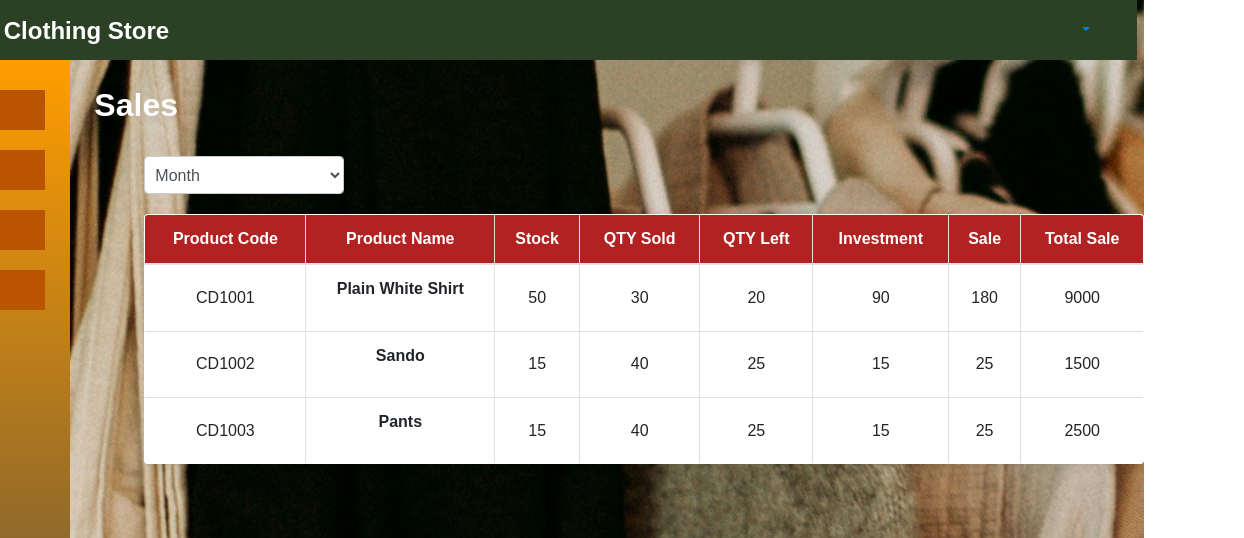
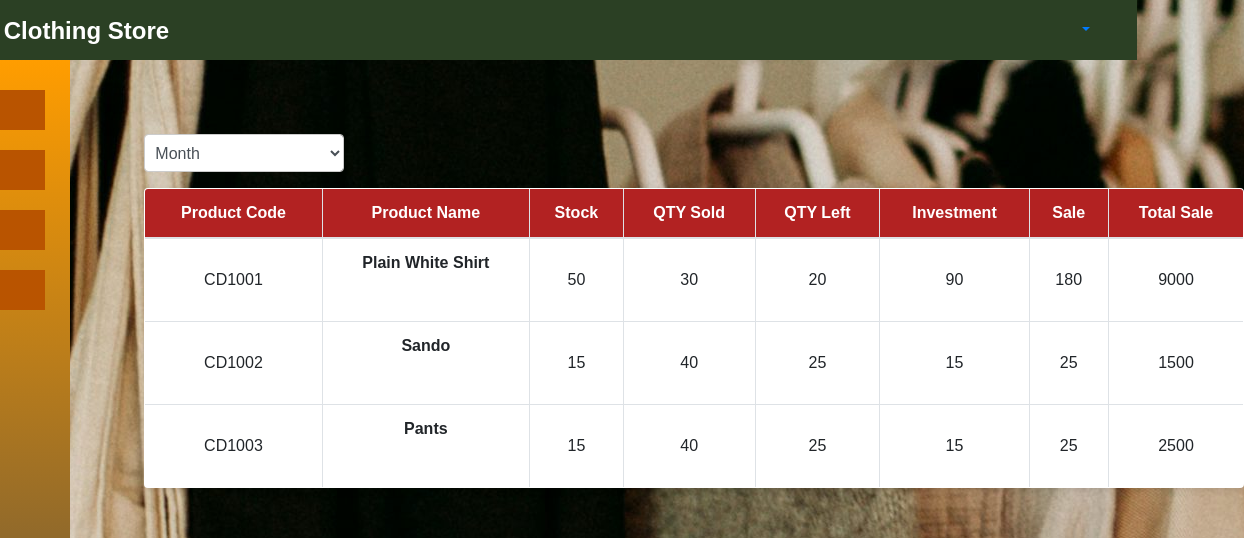
Before and after one commit to jobertivanlopez/Clothing-Store, a plain HTML site: page FrontEnd/sale.html in a window 1280 px wide. Shown: the top 538 px of the page, 143-1387 px from the left, 1244 px wide, since content can reach past the window. Drawn offline with nearby package versions, Linux system fonts and the light colour scheme.

Commit message:
11-28-24

```diff
--- a/FrontEnd/sale.css
+++ b/FrontEnd/sale.css
@@ -15,7 +15,7 @@ body {
 
 }
 .text{
-    margin-top: 10px;
+    margin-top: 30px;
     text-align: justify;
     margin-left: 0px;
 }
@@ -41,22 +41,16 @@ h1, h2, h3 {
 
 /* formmmmmm*/
 .table{
-    margin-top: 20px;
+    margin-top: 10px;
     margin-left: 50px;
-    width: 1000px;
-    height: 250px;
-
-
+    width: 1100px;
+    height: 300px;
 
 }
+.btn{
+    margin-bottom: 40px;
+}
 
-.btn{
-    margin-bottom: 20px;
-}
-.table-container{
-    margin-left: 10px;
-    margin-top: 20px;
-}
 .sub{
     margin-left: 400px;
 }
@@ -111,6 +105,11 @@ h1, h2, h3 {
 }
 
 /* Main content styling */
+
+.month{
+    margin-top: 50px;
+}
+
 .main-content {
     background-color: #f5f5f5;
     padding: 20px;
--- a/FrontEnd/sale.html
+++ b/FrontEnd/sale.html
@@ -55,7 +55,6 @@
              <!-- Main content -->
              <main role="main" class="col-md-9 ml-sm-auto col-lg-10 px-md-4">
                 <div class="d-flex justify-content-between flex-wrap flex-md-nowrap align-items-center pt-3 pb-2 mb-3 ">
-                    <h2 class="text text-white">Sales</h2>
                 </div>
              <!-- Filter Section -->
              <div class="month">
```
